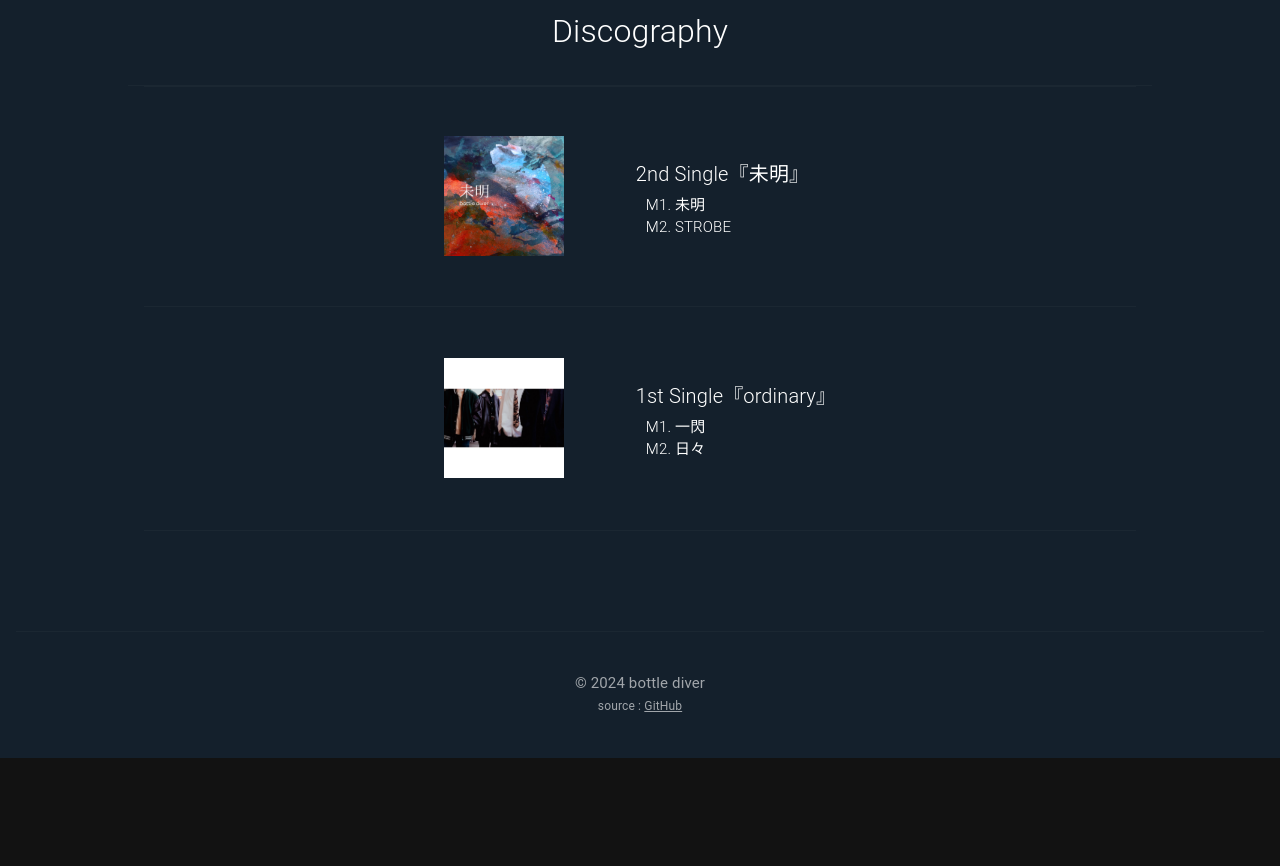
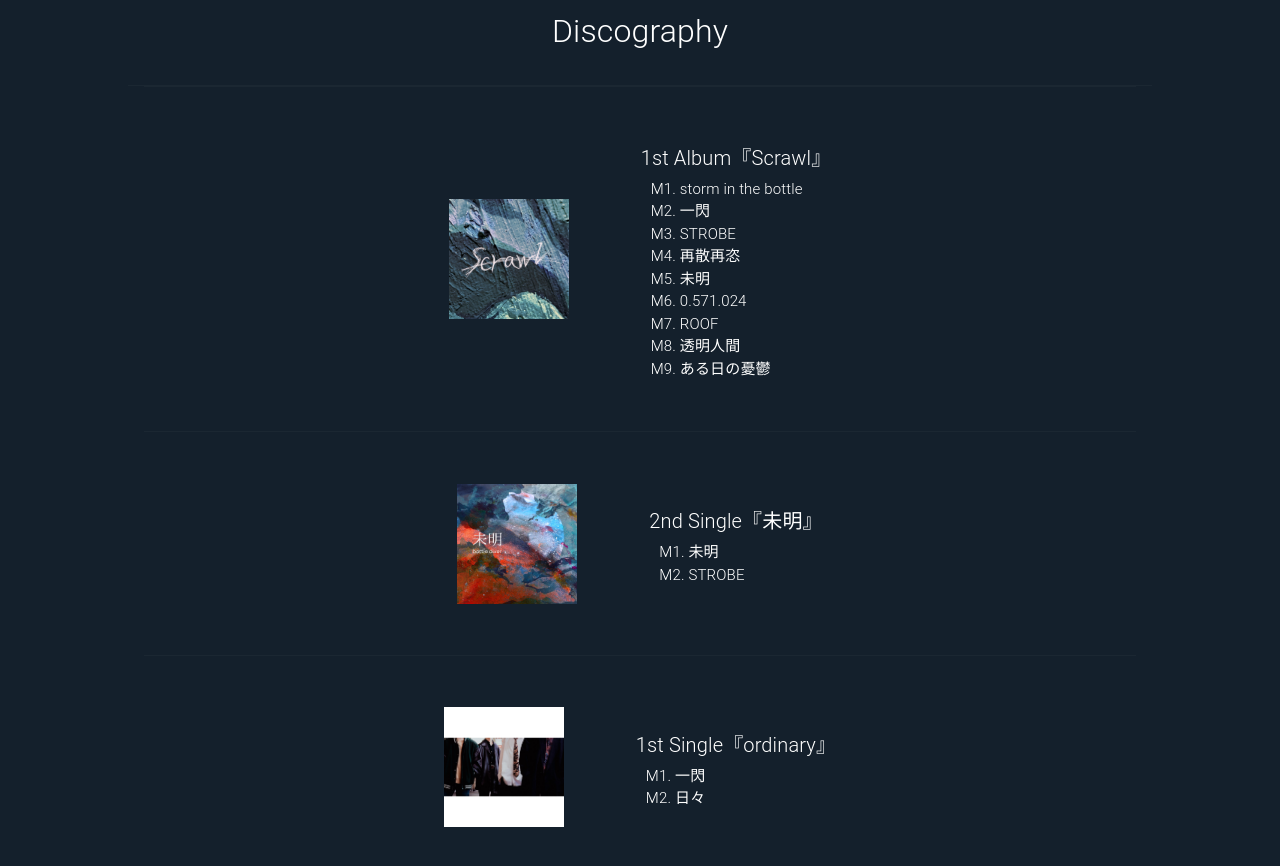
Before and after one commit to Kent0011/bottlediver, a React (Create React App) app in the folder bottlediver/: page /discography in a window 1280 px wide. Shown: the part 960-1826 px from the top of the page. Before the commit the page ends 1718 px from the top, so only its background shows below. Built offline with nearby package versions, Linux system fonts and the light colour scheme.

Commit message:
add: Scrawlアルバム情報追加

```diff
--- a/bottlediver/src/components/Discography.tsx
+++ b/bottlediver/src/components/Discography.tsx
@@ -39,6 +39,27 @@ const Discography = () => {
                 <Divider />
             </FadeAnimation>
 
+            <FadeAnimation>
+                <Divider variant="middle" />
+            </FadeAnimation>
+
+
+            <FadeAnimation>
+                    <DiscoContent
+                        title='1st Album『Scrawl』'
+                        M={['storm in the bottle', '一閃', 'STROBE', '再散再恣', '未明', '0.571.024', 'ROOF', '透明人間', 'ある日の憂鬱']}
+                        Mnum={9}
+                        jacketpass='scrawl.jpg'
+                        applelink='https://music.apple.com/jp/album/'
+                        spotifylink='https://open.spotify.com/intl-ja/album/'
+                        youtubelink='https://music.youtube.com/playlist'
+                        linelink='https://music.line.me/webapp/album/'
+                        amazonlink='https://music.amazon.co.jp/albums/'
+                        selected={record === '3'}
+                        album={true}
+                    />
+            </FadeAnimation>
+
 
             <FadeAnimation>
                 <Divider variant="middle" />
@@ -46,7 +67,6 @@ const Discography = () => {
 
 
             <FadeAnimation>
-                <Box sx={{ padding: { xs: '0 20px 0 0', sm: '0 27px 0 0' } }}>
                     <DiscoContent
                         title='2nd Single『未明』'
                         M={['未明', 'STROBE']}
@@ -59,7 +79,6 @@ const Discography = () => {
                         amazonlink='https://music.amazon.co.jp/albums/B0D32GWR1H'
                         selected={record === '2'}
                     />
-                </Box>
             </FadeAnimation>
 
 
```
Also changed, not shown: bottlediver/public/scrawl.jpg (added).
